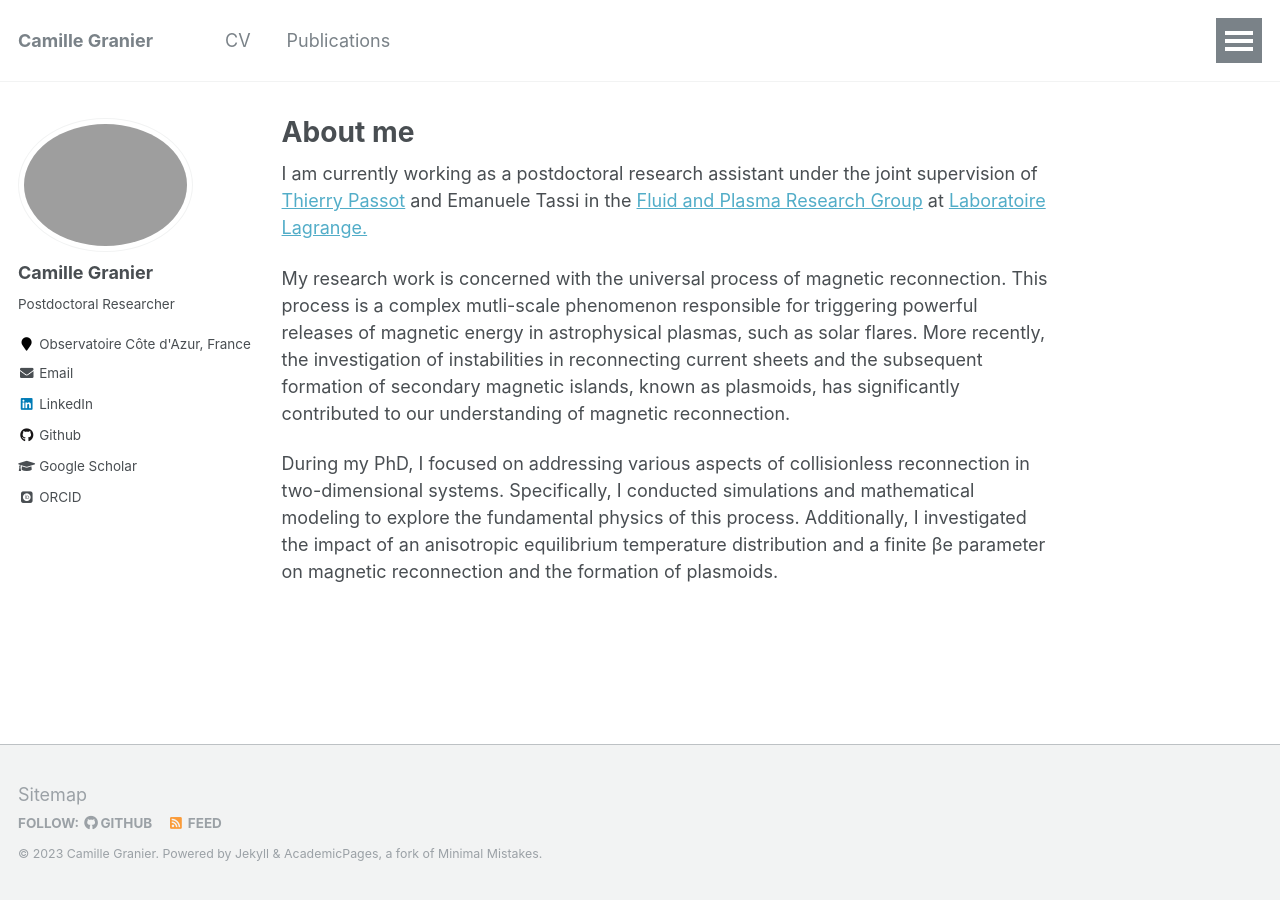
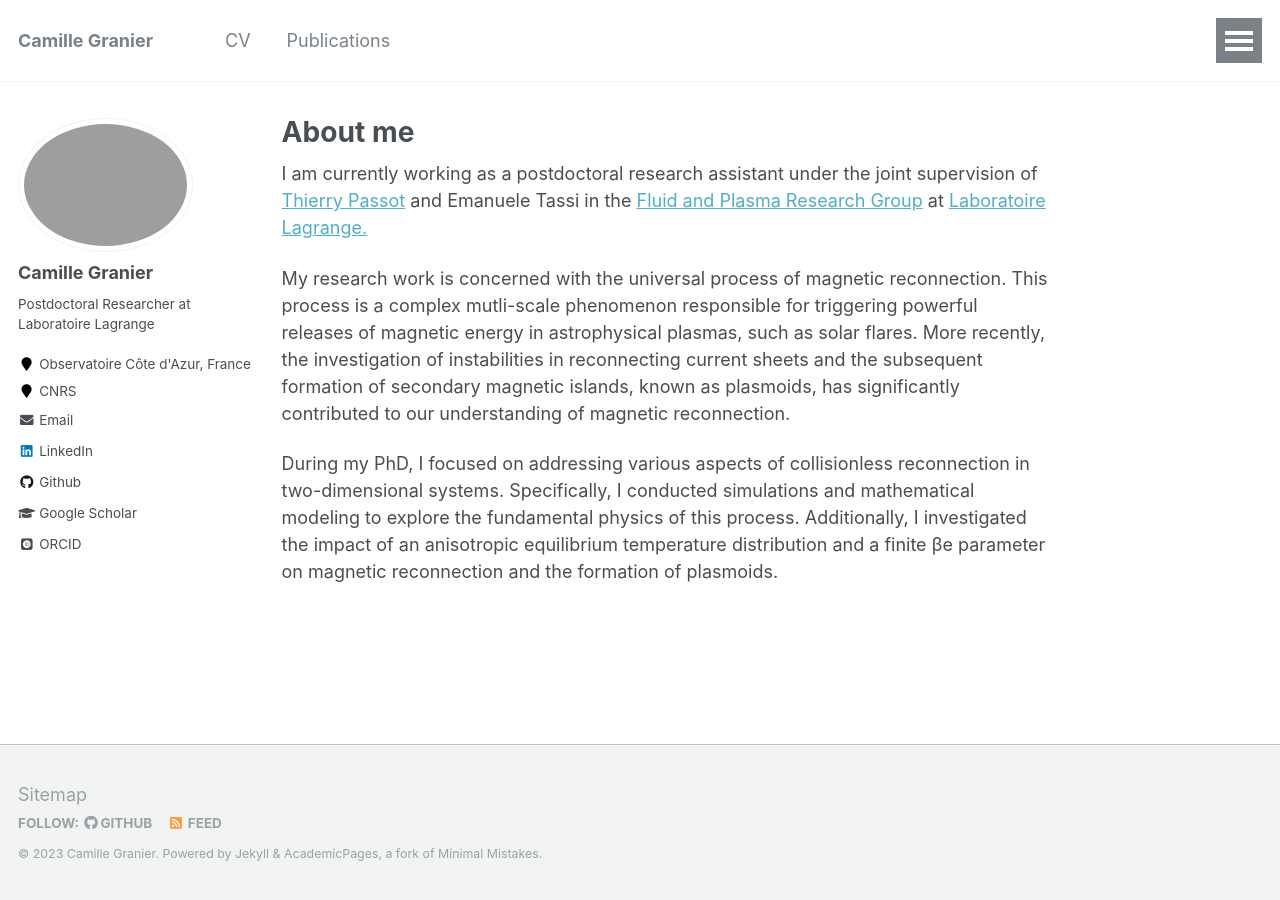
Before and after one commit to K1000Granier/K1000Granier.github.io, a Jekyll site: the page built from _pages/about.md, in a window 1280 px wide. Built offline with Jekyll 4.4.1, drawn with Linux system fonts in a browser that asks for light colours; some web fonts are replaced.

Commit message:
Update _config.yml

```diff
--- a/_config.yml
+++ b/_config.yml
@@ -82,9 +82,9 @@ analytics:
 author:
   name             : "Camille Granier"
   avatar           : "profile.png"
-  bio              : "Postdoctoral Researcher"
+  bio              : "Postdoctoral Researcher at Laboratoire Lagrange"
   location         : "Observatoire Côte d'Azur, France"
-  employer         :
+  employer         : "CNRS"
   pubmed           :
   googlescholar    : "https://scholar.google.com/citations?hl=en&user=pOJJVcgAAAAJ"
   email            : "camille.granier@oca.eu"
```
